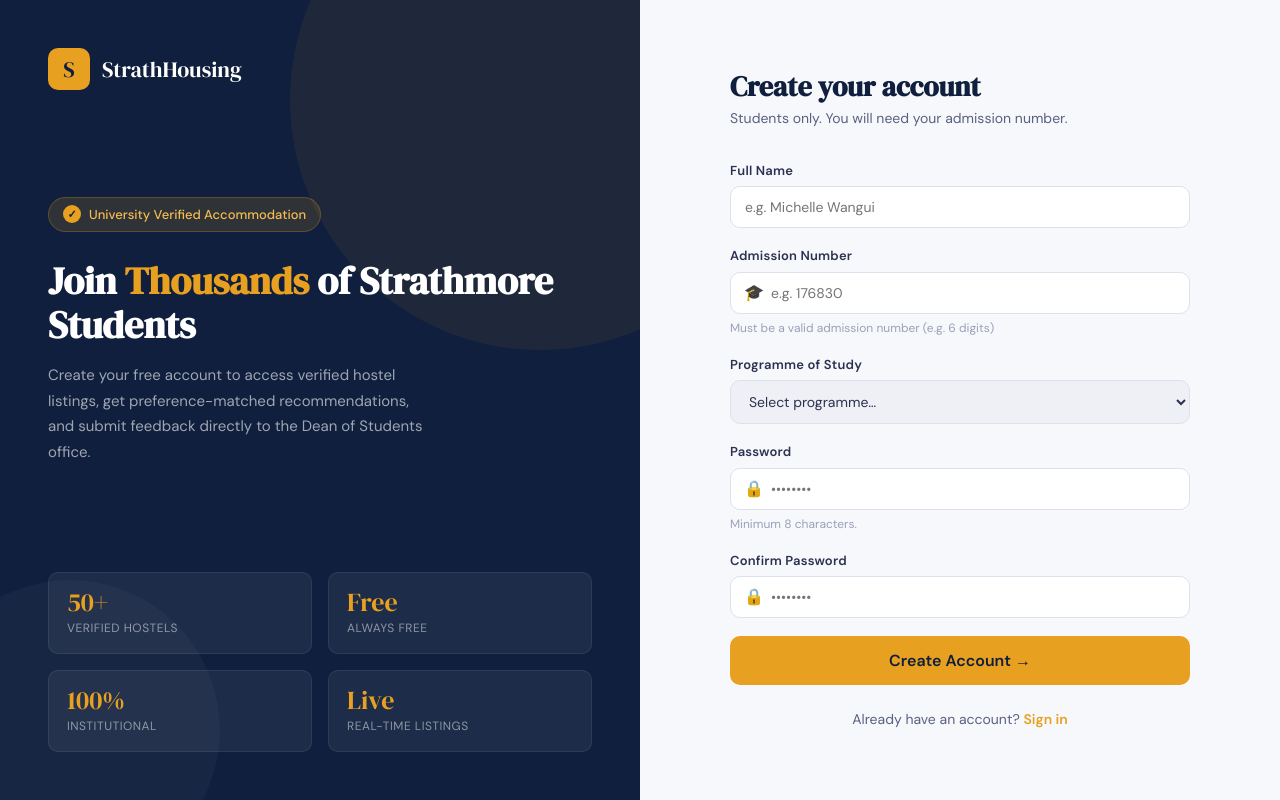
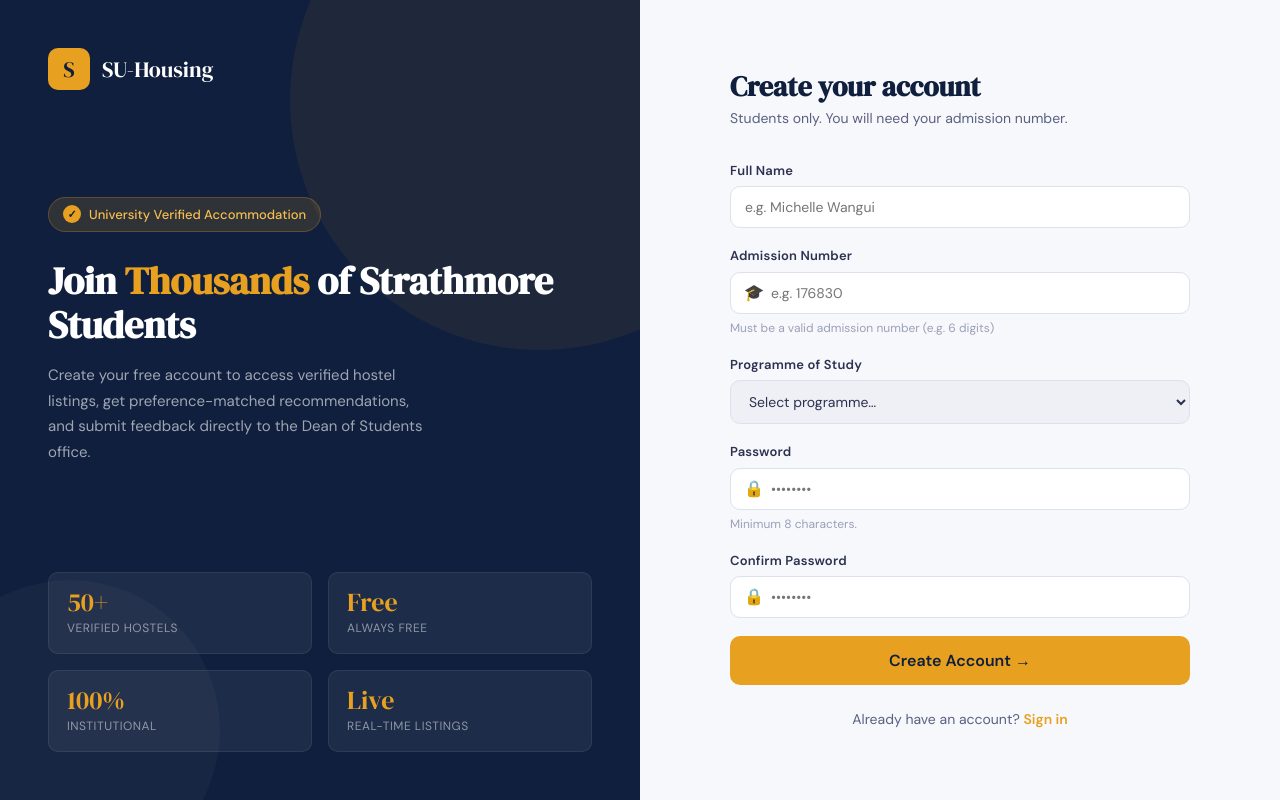
Before and after one commit to Ivan-gif-boop/SU-Housing, a PHP site: page /SU-housing/register.php in a window 1280 px wide. Run offline with PHP 8.4, Linux system fonts and the light colour scheme.

Commit message:
Adding programmes and renaming portal

```diff
--- a/includes/header.php
+++ b/includes/header.php
@@ -9,14 +9,14 @@ if (!defined('BASE_PATH')) {
   define('BASE_PATH', '/SU-housing');
 }
 
-$pageTitle = $pageTitle ?? 'StrathHousing';
+$pageTitle = $pageTitle ?? 'SU-Housing';
 ?>
 <!DOCTYPE html>
 <html lang="en">
 <head>
   <meta charset="UTF-8"/>
   <meta name="viewport" content="width=device-width, initial-scale=1.0"/>
-  <title><?php echo htmlspecialchars($pageTitle); ?> — StrathHousing</title>
+  <title><?php echo htmlspecialchars($pageTitle); ?> — SU-Housing</title>
   <link rel="stylesheet" href="<?php echo BASE_PATH; ?>/assets/css/variables.css"/>
   <link rel="stylesheet" href="<?php echo BASE_PATH; ?>/assets/css/base.css"/>
   <link rel="stylesheet" href="<?php echo BASE_PATH; ?>/assets/css/components.css"/>
--- a/includes/sidebar.php
+++ b/includes/sidebar.php
@@ -38,7 +38,6 @@ $adminNav = [
   ],
   'Management' => [
     ['icon' => '🏠', 'label' => 'Manage Listings', 'href' => BASE_PATH . '/admin/listings.php',   'key' => 'listings'],
-    ['icon' => '💬', 'label' => 'Inquiries',        'href' => BASE_PATH . '/admin/inquiries.php',  'key' => 'inquiries', 'badge' => ''],
     ['icon' => '📋', 'label' => 'Feedback',         'href' => BASE_PATH . '/admin/feedback.php',   'key' => 'feedback',  'badge' => ''],
   ],
   'Account' => [
--- a/login.php
+++ b/login.php
@@ -7,7 +7,7 @@ $error     = $error ?? null;
 <head>
   <meta charset="UTF-8"/>
   <meta name="viewport" content="width=device-width, initial-scale=1.0"/>
-  <title><?php echo $pageTitle; ?> — StrathHousing</title>
+  <title><?php echo $pageTitle; ?> — SU-Housing</title>
   <link rel="stylesheet" href="/SU-housing/assets/css/variables.css"/>
   <link rel="stylesheet" href="/SU-housing/assets/css/base.css"/>
   <link rel="stylesheet" href="/SU-housing/assets/css/components.css"/>
@@ -21,7 +21,7 @@ $error     = $error ?? null;
   <div class="auth-left">
     <div class="auth-logo">
       <div class="auth-logo-mark"><span>S</span></div>
-      <div class="auth-logo-name">StrathHousing</div>
+      <div class="auth-logo-name">SU-Housing</div>
     </div>
 
     <div class="auth-hero">
--- a/register.php
+++ b/register.php
@@ -36,7 +36,7 @@ $programmes = [
 <head>
   <meta charset="UTF-8"/>
   <meta name="viewport" content="width=device-width, initial-scale=1.0"/>
-  <title><?php echo $pageTitle; ?> — StrathHousing</title>
+  <title><?php echo $pageTitle; ?> — SU-Housing</title>
   <link rel="stylesheet" href="/SU-housing/assets/css/variables.css"/>
   <link rel="stylesheet" href="/SU-housing/assets/css/base.css"/>
   <link rel="stylesheet" href="/SU-housing/assets/css/components.css"/>
@@ -50,7 +50,7 @@ $programmes = [
   <div class="auth-left">
     <div class="auth-logo">
       <div class="auth-logo-mark"><span>S</span></div>
-      <div class="auth-logo-name">StrathHousing</div>
+      <div class="auth-logo-name">SU-Housing</div>
     </div>
 
     <div class="auth-hero">
```
